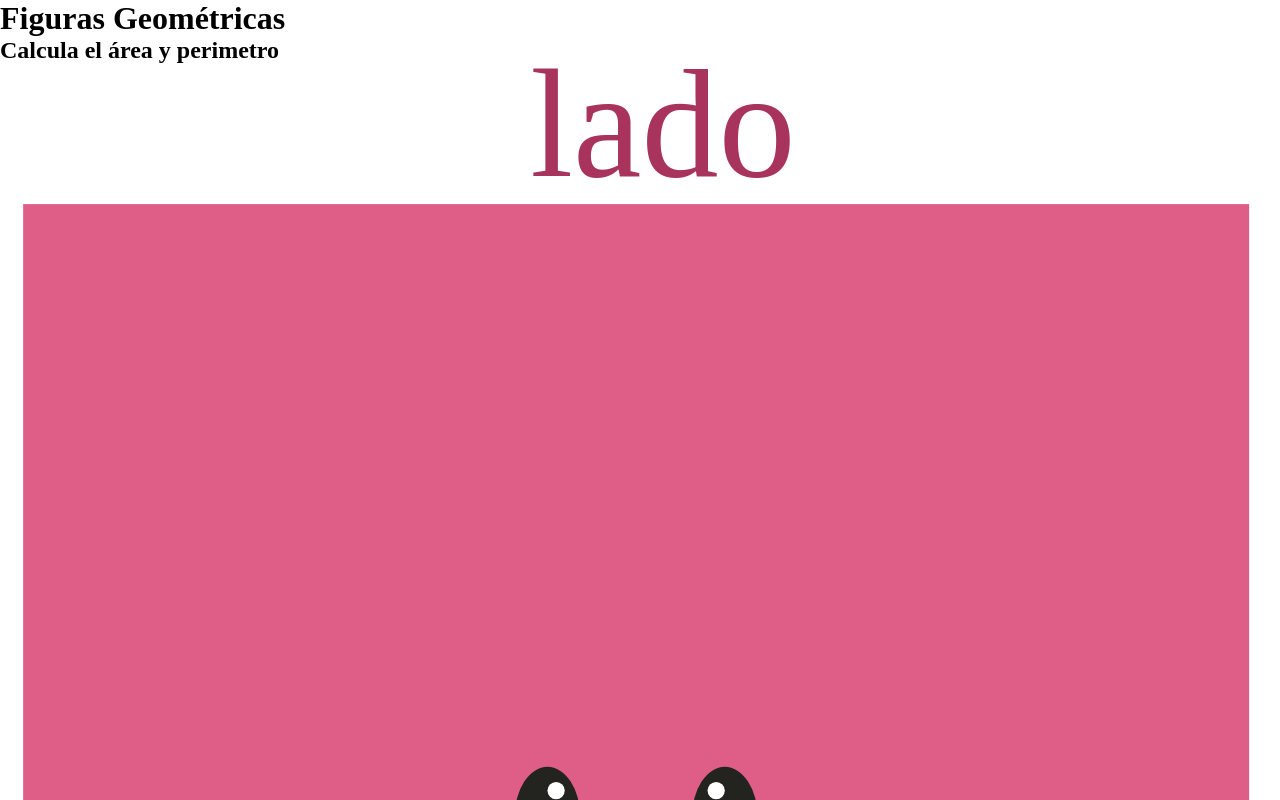
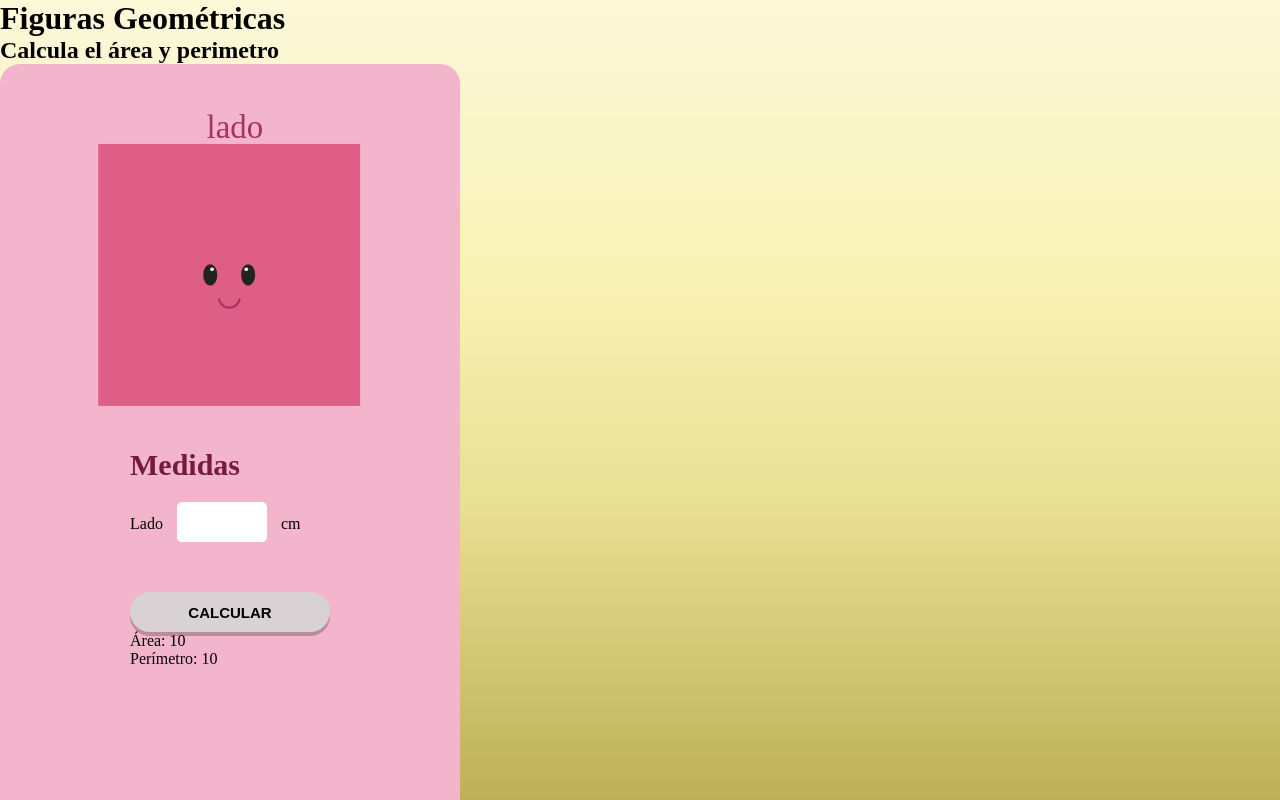
Before and after one commit to Sharonina/calculadora_figuras_geometricas, a plain HTML site: page index.html in a window 1280 px wide. Shown: the top 800 px of the page. Drawn offline with Linux system fonts and the light colour scheme.

Commit message:
Modificaciones en la logica e inicio de estilos para el proyecto

```diff
--- a/figura.js
+++ b/figura.js
@@ -83,7 +83,7 @@ console.groupEnd();
 
 /* Interactuando con HTML */
 
-const resultado = document.getElementById('resultado')
+/* const resultado = document.getElementById('resultado')
 
 function calcularAreaCuadrado(){
     const input = document.getElementById("InputCuadrado");
@@ -91,8 +91,40 @@ function calcularAreaCuadrado(){
 
     const area = areaCuadrado(value);
     resultado.innerHTML = area
-    /* alert (area);  */
+    // alert (area);
+} */
 
+/* function calcularPerimetroCuadrado(){
+    const input = document.getElementById("InputCuadrado");
+    const value = input.value;
+
+    const perimetro = perimetroCuadrado(value);
+    resultado.innerHTML = perimetro
+    // alert (perimetro);
+}
+ */
+
+const resultadoArea = document.getElementById('resultadoArea');
+const resultadoPerimetro = document.getElementById('resultadoPerimetro');
+
+function calcularAreaYPerimetro(figura){
+    if(figura === 'cuadrado'){
+        calcularAreaCuadrado()
+        calcularPerimetroCuadrado()
+    }else if(figura === 'triangulo'){
+
+    }
+
+}
+
+// Logica cuadrado
+
+function calcularAreaCuadrado(){
+    const input = document.getElementById("InputCuadrado");
+    const value = input.value;
+
+    const area = areaCuadrado(value);
+    resultadoArea.innerHTML = area
 }
 
 function calcularPerimetroCuadrado(){
@@ -100,6 +132,7 @@ function calcularPerimetroCuadrado(){
     const value = input.value;
 
     const perimetro = perimetroCuadrado(value);
-    resultado.innerHTML = perimetro
-    /* alert (perimetro);  */
+    resultadoPerimetro.innerHTML = perimetro
 }
+
+// Logica triangulo
--- a/index.html
+++ b/index.html
@@ -1,11 +1,11 @@
 <!DOCTYPE html>
 <html lang="en">
     <head>
-    <meta charset="UTF-8">
-    <meta http-equiv="X-UA-Compatible" content="IE=edge">
-    <meta name="viewport" content="width=device-width, initial-scale=1.0">
+        <meta charset="UTF-8" />
+        <meta http-equiv="X-UA-Compatible" content="IE=edge" />
+        <meta name="viewport" content="width=device-width, initial-scale=1.0" />
         <title>Figuras Geométricas</title>
-    <link rel="stylesheet" href="style.css">
+        <link rel="stylesheet" href="style.css" />
     </head>
     <body>
         <header>
@@ -13,22 +13,37 @@
         </header>
         <main>
             <h2>Calcula el área y perimetro</h2>
-        <div class="contendor-figuras">
+            <div>
+                <div class="contendor-figura">
                     <div class="figura-geometrica">
-                <img src="imagenes/figuras_proyectojs_cuadrado.svg" alt="">
+                        <img
+                            src="imagenes/figuras_proyectojs_cuadrado.svg"
+                            alt=""
+                        />
                     </div>
-            <div>
+                    <div class="medidas-figura">
+                        <p>Medidas</p>
                         <span>Lado</span>
-                <input id="InputCuadrado" type="number">
-                <div>
-                    <button type="button" onclick="calcularAreaCuadrado()">Calcular área</button>
-                <button type="button" onclick="calcularPerimetroCuadrado()">Calcular perímetro</button>
+                        <input id="InputCuadrado" type="number" />
+                        <span>cm</span>
+                        <div class="boton-calcular">
+                            <button
+                                type="button"
+                                onclick="calcularAreaYPerimetro('cuadrado')"
+                            >
+                                CALCULAR
+                            </button>
+                        </div>
+                        <div class="medidas-area">
+                            <span>Área:</span>
+                            <span id="resultadoArea">10</span>
+                        </div>
+                        <div class="medidas-perimetro">
+                            <span>Perímetro:</span>
+                            <span id="resultadoPerimetro">10</span>
                         </div>
                     </div>
                 </div>
-        <div>
-            <span>Resultado:</span>
-            <span id='resultado'></span>
             </div>
         </main>
         <script src="./figura.js"></script>
--- a/style.css
+++ b/style.css
@@ -3,14 +3,59 @@
     padding: 0;
 }
 
-.contenedor-figuras{
-    background-color: aqua;
-    height: 200px;
-    width: 200px;
+body{
+    background-image: linear-gradient(to top, #bcb058, #c7bc66, #d1c775, #dcd383, #e7df92, #ede59d, #f2eba8, #f8f1b3, #f9f3bd, #faf5c6, #fbf6d0, #fcf8d9);
+    width: 100vw;
+    height: 100vh;
 }
 
-.contenedor-figuras .figura-geometrica img{
-    height: 10px;
-    width: 10px;
+.contendor-figura {
+    background-color: #f3b5cc;
+    height: 700px;
+    width: 400px;
+    padding: 30px;
+    display: flex;
+    flex-direction: column;
+    align-items: center;
+    border-radius: 20px;
 
 }
+
+.contendor-figura .figura-geometrica img{
+    height: 300px;
+    width: 300px;
+    margin-top: 20px;
+    margin-bottom: 30px;
+}
+
+.contendor-figura .medidas-figura p{
+    font-size: 30px;
+    font-weight: bold;
+    color: #741c3c;
+    margin-bottom: 20px;
+}
+
+.contendor-figura .medidas-figura input{
+    border: none;
+    width: 70px;
+    height: 40px;
+    margin-left: 10px;
+    margin-right: 10px;
+    font-size: 20px;
+    padding-left: 20px;
+    color: #535051;
+    font-weight: bold;
+    border-radius: 5px;
+}
+
+.contendor-figura .medidas-figura .boton-calcular button {
+    border: none;
+    margin-top: 50px;
+    width: 200px;
+    height: 40px;
+    font-size: 15px;
+    border-radius: 20px;
+    font-weight: bold;
+    background-color:#d8d2d4;
+    box-shadow: 0 4px 0 0 #24232447;
+}
```
Lines whose indentation alone changed are shown as unchanged.
